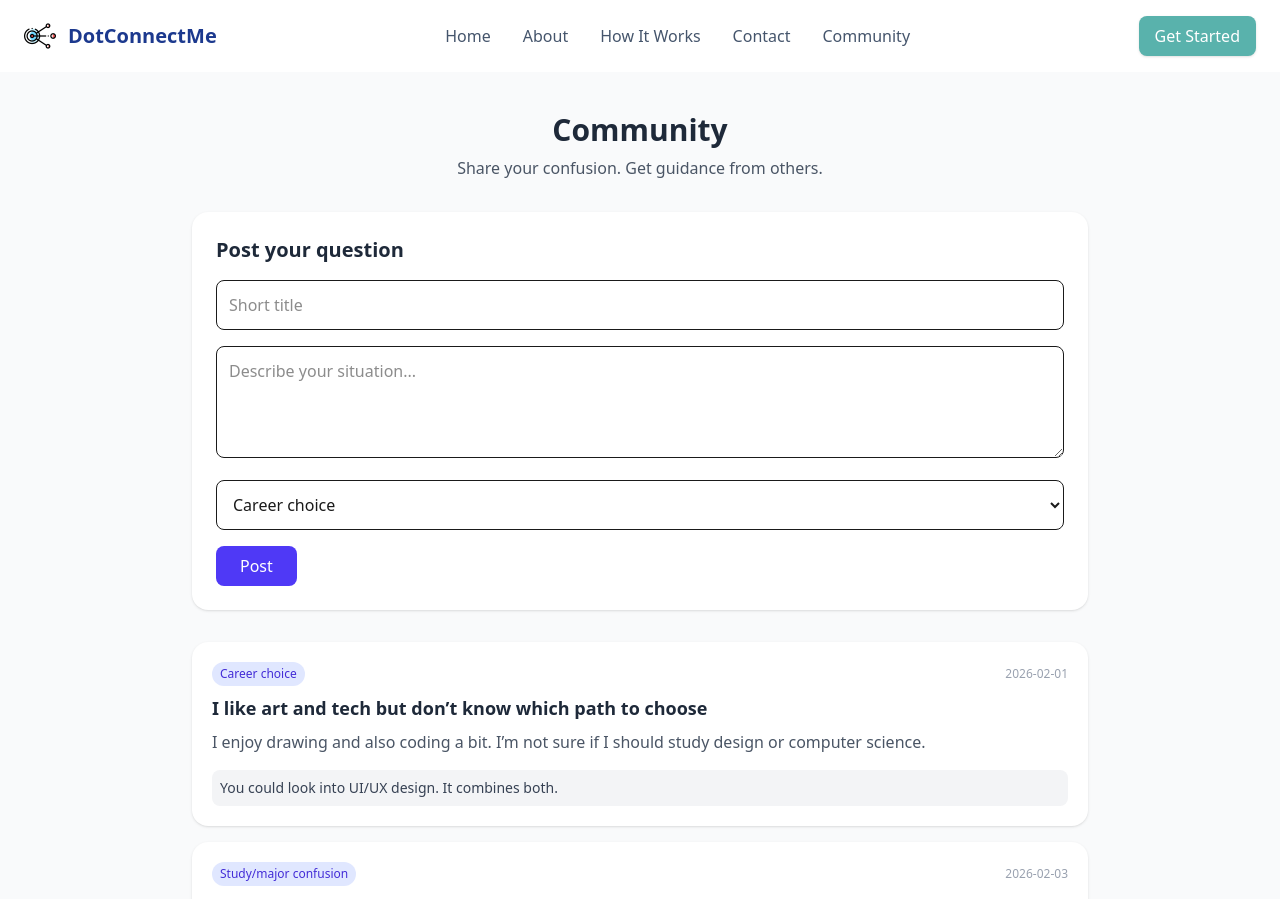
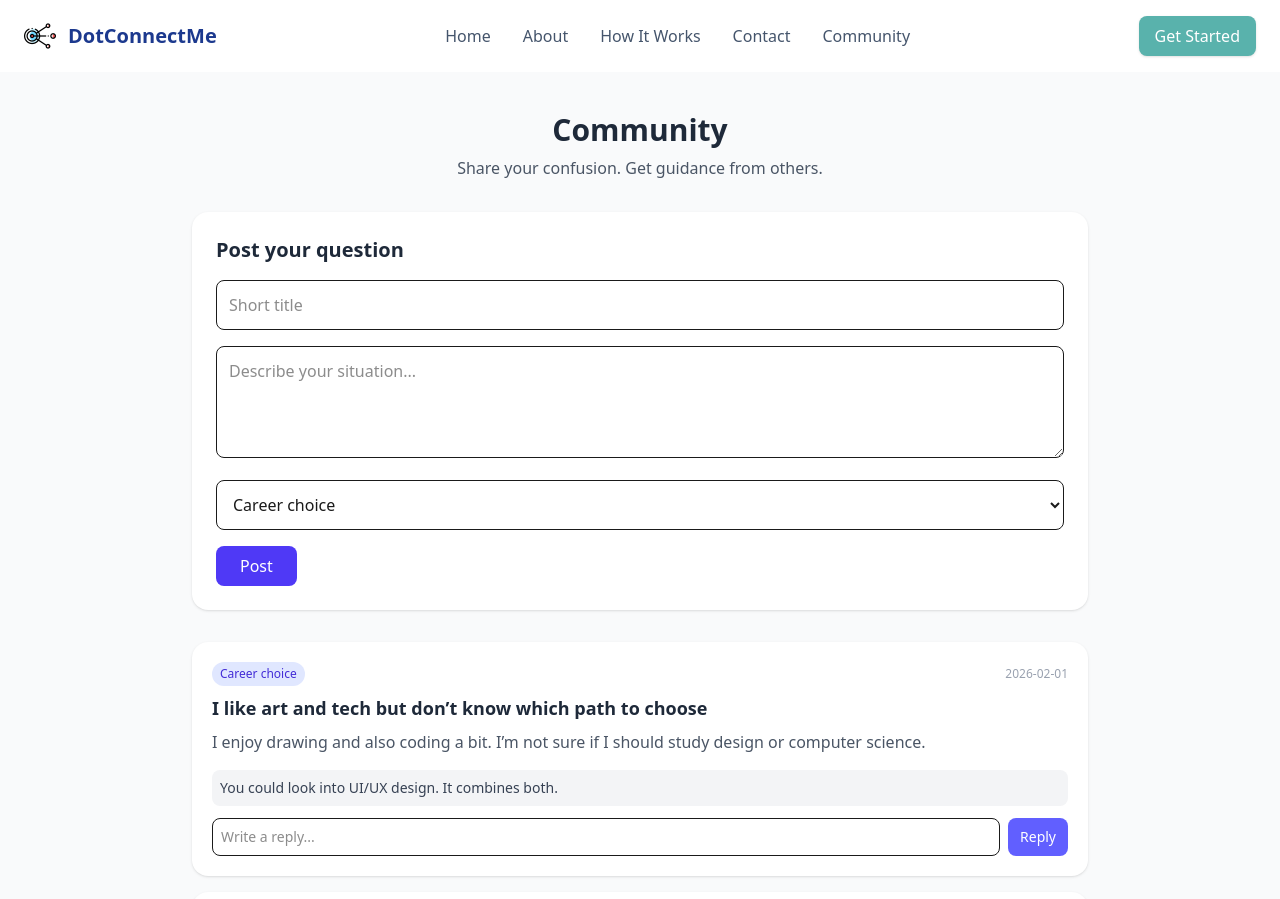
Before and after one commit to mehrnaz98/DotConnectMe, a Vue app: page /community in a window 1280 px wide. Shown: the top 899 px of the page. Built offline with nearby package versions, Linux system fonts and the light colour scheme.

Commit message:
Update CommunityView.vue

```diff
--- a/src/pages/CommunityView.vue
+++ b/src/pages/CommunityView.vue
@@ -1,15 +1,32 @@
 <script setup>
+// We import ref from Vue to create reactive state
 import { ref } from 'vue'
+
+// Import initial data from local JSON file
 import initialPosts from '../data/communityPosts.json'
 
+/*
+  posts:
+  This is the reactive array that holds all posts.
+  We copy the JSON data into it so we can modify it.
+*/
 const posts = ref([...initialPosts])
 
+/*
+  newPost:
+  Stores the data from the "Create Post" form.
+  This object is bound to the input fields using v-model.
+*/
 const newPost = ref({
   title: '',
   description: '',
   category: 'Career choice',
 })
 
+/*
+  categories:
+  List of categories for the dropdown.
+*/
 const categories = [
   'Career choice',
   'Study/major confusion',
@@ -17,41 +34,88 @@ const categories = [
   'Career change',
 ]
 
+/*
+  newComments:
+  This is an object that temporarily stores comment input text.
+  Structure will look like:
+  {
+    1: "some comment",
+    2: "another comment"
+  }
+
+  Key = post.id
+  Value = comment text
+*/
+const newComments = ref({})
+
+/*
+  addPost():
+  Called when user clicks "Post".
+  - Validates input
+  - Creates a new post object
+  - Adds it to the top of posts array
+  - Resets form
+*/
 function addPost() {
   if (!newPost.value.title || !newPost.value.description) return
 
   const post = {
-    id: Date.now(),
+    id: Date.now(), // unique ID based on timestamp
     title: newPost.value.title,
     description: newPost.value.description,
     category: newPost.value.category,
-    date: new Date().toISOString().split('T')[0],
+    date: new Date().toISOString().split('T')[0], // format: YYYY-MM-DD
     comments: [],
   }
 
+  // Add new post at the beginning
   posts.value.unshift(post)
 
+  // Reset form fields
   newPost.value = {
     title: '',
     description: '',
     category: 'Career choice',
   }
 }
+
+/*
+  addComment(postId):
+  - Finds correct post
+  - Adds new comment to its comments array
+  - Clears input field
+*/
+function addComment(postId) {
+  const text = newComments.value[postId]
+  if (!text) return
+
+  const post = posts.value.find((p) => p.id === postId)
+
+  post.comments.push({
+    id: Date.now(),
+    text: text,
+    date: new Date().toISOString().split('T')[0],
+  })
+
+  // Clear input after adding
+  newComments.value[postId] = ''
+}
 </script>
 
 <template>
   <div class="min-h-screen bg-gray-50 py-10 px-4">
     <div class="max-w-4xl mx-auto space-y-8">
-      <!-- Page Title -->
+      <!-- PAGE TITLE -->
       <div class="text-center">
         <h1 class="text-3xl font-bold text-gray-800">Community</h1>
         <p class="text-gray-600 mt-2">Share your confusion. Get guidance from others.</p>
       </div>
 
-      <!-- New Post Form -->
+      <!-- CREATE NEW POST FORM -->
       <div class="bg-white rounded-2xl shadow p-6 space-y-4">
         <h2 class="text-xl font-semibold text-gray-800">Post your question</h2>
 
+        <!-- Title Input -->
         <input
           v-model="newPost.title"
           type="text"
@@ -59,12 +123,14 @@ function addPost() {
           class="w-full border rounded-lg p-3 focus:outline-none focus:ring-2 focus:ring-indigo-400"
         />
 
+        <!-- Description Input -->
         <textarea
           v-model="newPost.description"
           placeholder="Describe your situation..."
           class="w-full border rounded-lg p-3 h-28 focus:outline-none focus:ring-2 focus:ring-indigo-400"
         ></textarea>
 
+        <!-- Category Dropdown -->
         <select
           v-model="newPost.category"
           class="w-full border rounded-lg p-3 focus:outline-none focus:ring-2 focus:ring-indigo-400"
@@ -74,6 +140,7 @@ function addPost() {
           </option>
         </select>
 
+        <!-- Post Button -->
         <button
           @click="addPost"
           class="bg-indigo-600 text-white px-6 py-2 rounded-lg hover:bg-indigo-700 transition"
@@ -82,26 +149,34 @@ function addPost() {
         </button>
       </div>
 
-      <!-- Posts List -->
+      <!-- POSTS LIST -->
       <div class="space-y-4">
+        <!-- Loop through posts -->
         <div v-for="post in posts" :key="post.id" class="bg-white rounded-2xl shadow p-5">
+          <!-- Post header (category + date) -->
           <div class="flex justify-between items-center mb-2">
             <span class="text-xs bg-indigo-100 text-indigo-700 px-2 py-1 rounded-full">
               {{ post.category }}
             </span>
-            <span class="text-xs text-gray-400">{{ post.date }}</span>
+
+            <span class="text-xs text-gray-400">
+              {{ post.date }}
+            </span>
           </div>
 
+          <!-- Post title -->
           <h3 class="text-lg font-semibold text-gray-800">
             {{ post.title }}
           </h3>
 
+          <!-- Post description -->
           <p class="text-gray-600 mt-2">
             {{ post.description }}
           </p>
 
-          <!-- Comments -->
+          <!-- COMMENTS SECTION -->
           <div class="mt-4 space-y-2">
+            <!-- Loop through comments of this post -->
             <div
               v-for="comment in post.comments"
               :key="comment.id"
@@ -110,6 +185,23 @@ function addPost() {
               {{ comment.text }}
             </div>
           </div>
+
+          <!-- ADD COMMENT INPUT -->
+          <div class="mt-3 flex gap-2">
+            <input
+              v-model="newComments[post.id]"
+              type="text"
+              placeholder="Write a reply..."
+              class="flex-1 border rounded-lg p-2 text-sm focus:outline-none focus:ring-2 focus:ring-indigo-400"
+            />
+
+            <button
+              @click="addComment(post.id)"
+              class="bg-indigo-500 text-white px-3 rounded-lg hover:bg-indigo-600 transition text-sm"
+            >
+              Reply
+            </button>
+          </div>
         </div>
       </div>
     </div>
```
